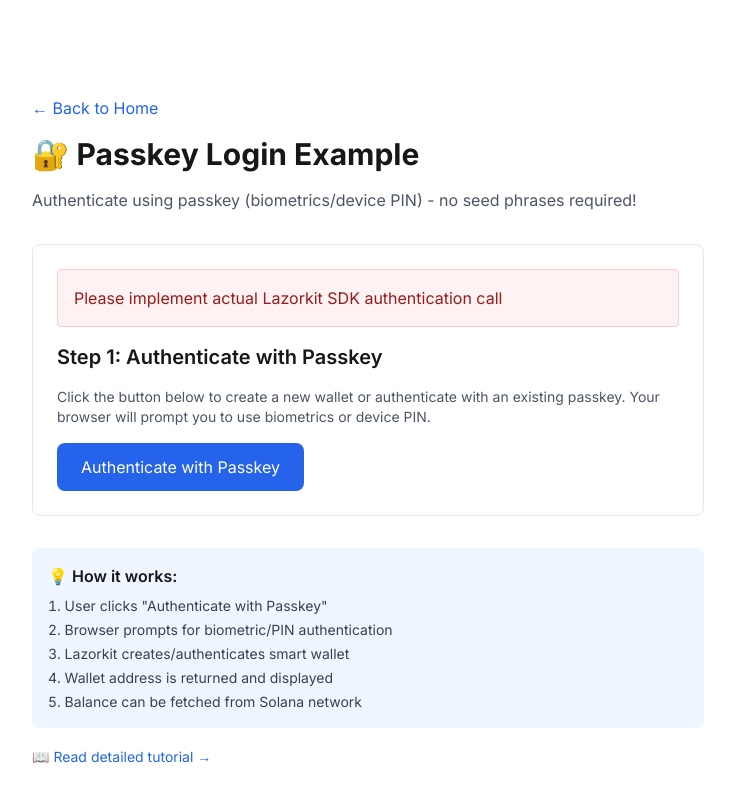
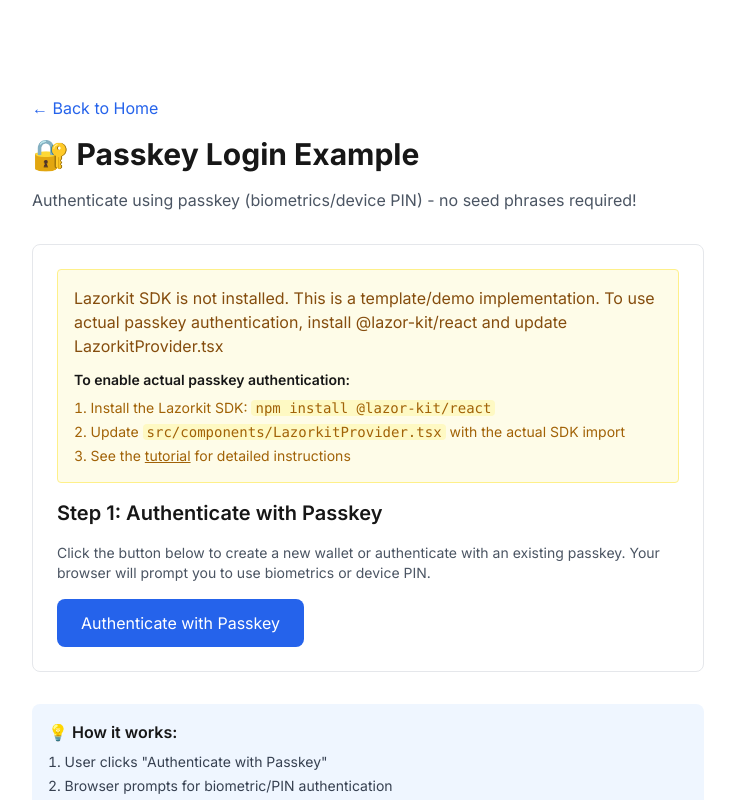
Before and after one commit to Vivek23456/lazor-kit, a Next.js app: page /examples/passkey-login in a window 1280 px wide. Both pictures are taken after a click on the button "Authenticate with Passkey". Shown: the top 800 px of the page, without its empty margins (272-1007 px from the left). Built offline with nearby package versions, Linux system fonts and the light colour scheme.

Commit message:
updated the files

```diff
--- a/src/app/examples/passkey-login/page.tsx
+++ b/src/app/examples/passkey-login/page.tsx
@@ -43,18 +43,54 @@
       // or
       // const wallet = await lazorkit.authenticateWithPasskey()
 
-      // For now, this is a placeholder structure
-      // Replace with actual Lazorkit SDK calls based on documentation
       console.log('Initiating passkey authentication...')
 
-      // Simulated response (replace with actual SDK call)
-      // const result = await lazorkit.authenticate()
-      // setWalletAddress(result.walletAddress)
-      // setBalance(result.balance)
+      // Try to use the Lazorkit SDK methods
+      if (lazorkit.createWalletWithPasskey) {
+        try {
+          const wallet = await lazorkit.createWalletWithPasskey({
+            name: 'My Solana Wallet',
+          })
+          if (wallet && wallet.address) {
+            setWalletAddress(wallet.address)
+            // Fetch balance after wallet creation
+            if (lazorkit.getBalance) {
+              const bal = await lazorkit.getBalance(wallet.address)
+              setBalance(bal.toString())
+            }
+            return
+          }
+        } catch (createError) {
+          // If creation fails, try authentication
+          if (lazorkit.authenticateWithPasskey) {
+            const wallet = await lazorkit.authenticateWithPasskey()
+            if (wallet && wallet.address) {
+              setWalletAddress(wallet.address)
+              if (lazorkit.getBalance) {
+                const bal = await lazorkit.getBalance(wallet.address)
+                setBalance(bal.toString())
+              }
+              return
+            }
+          }
+        }
+      }
 
-      setError('Please implement actual Lazorkit SDK authentication call')
+      // If SDK is not installed, show informative message
+      setError(
+        'Lazorkit SDK is not installed. This is a template/demo implementation. ' +
+        'To use actual passkey authentication, install @lazor-kit/react and update LazorkitProvider.tsx'
+      )
     } catch (err: any) {
-      setError(err.message || 'Failed to authenticate with passkey')
+      // Check if it's the stub error
+      if (err.message && err.message.includes('Lazorkit SDK not installed')) {
+        setError(
+          'Lazorkit SDK is not installed. This is a template/demo implementation. ' +
+          'To use actual passkey authentication, install @lazor-kit/react and update LazorkitProvider.tsx'
+        )
+      } else {
+        setError(err.message || 'Failed to authenticate with passkey')
+      }
       console.error('Passkey auth error:', err)
     } finally {
       setIsLoading(false)
@@ -98,8 +134,27 @@
 
         <div className="bg-white dark:bg-gray-800 p-6 rounded-lg border">
           {error && (
-            <div className="mb-4 p-4 bg-red-50 dark:bg-red-900/20 border border-red-200 dark:border-red-800 rounded">
-              <p className="text-red-800 dark:text-red-200">{error}</p>
+            <div className={`mb-4 p-4 rounded border ${
+              error.includes('Lazorkit SDK is not installed')
+                ? 'bg-yellow-50 dark:bg-yellow-900/20 border-yellow-200 dark:border-yellow-800'
+                : 'bg-red-50 dark:bg-red-900/20 border-red-200 dark:border-red-800'
+            }`}>
+              <p className={error.includes('Lazorkit SDK is not installed')
+                ? 'text-yellow-800 dark:text-yellow-200'
+                : 'text-red-800 dark:text-red-200'
+              }>
+                {error}
+              </p>
+              {error.includes('Lazorkit SDK is not installed') && (
+                <div className="mt-3 text-sm">
+                  <p className="font-semibold mb-2">To enable actual passkey authentication:</p>
+                  <ol className="list-decimal list-inside space-y-1 text-yellow-700 dark:text-yellow-300">
+                    <li>Install the Lazorkit SDK: <code className="bg-yellow-100 dark:bg-yellow-900/30 px-1 rounded">npm install @lazor-kit/react</code></li>
+                    <li>Update <code className="bg-yellow-100 dark:bg-yellow-900/30 px-1 rounded">src/components/LazorkitProvider.tsx</code> with the actual SDK import</li>
+                    <li>See the <Link href="/tutorials/passkey-wallet" className="underline">tutorial</Link> for detailed instructions</li>
+                  </ol>
+                </div>
+              )}
             </div>
           )}
 
```
